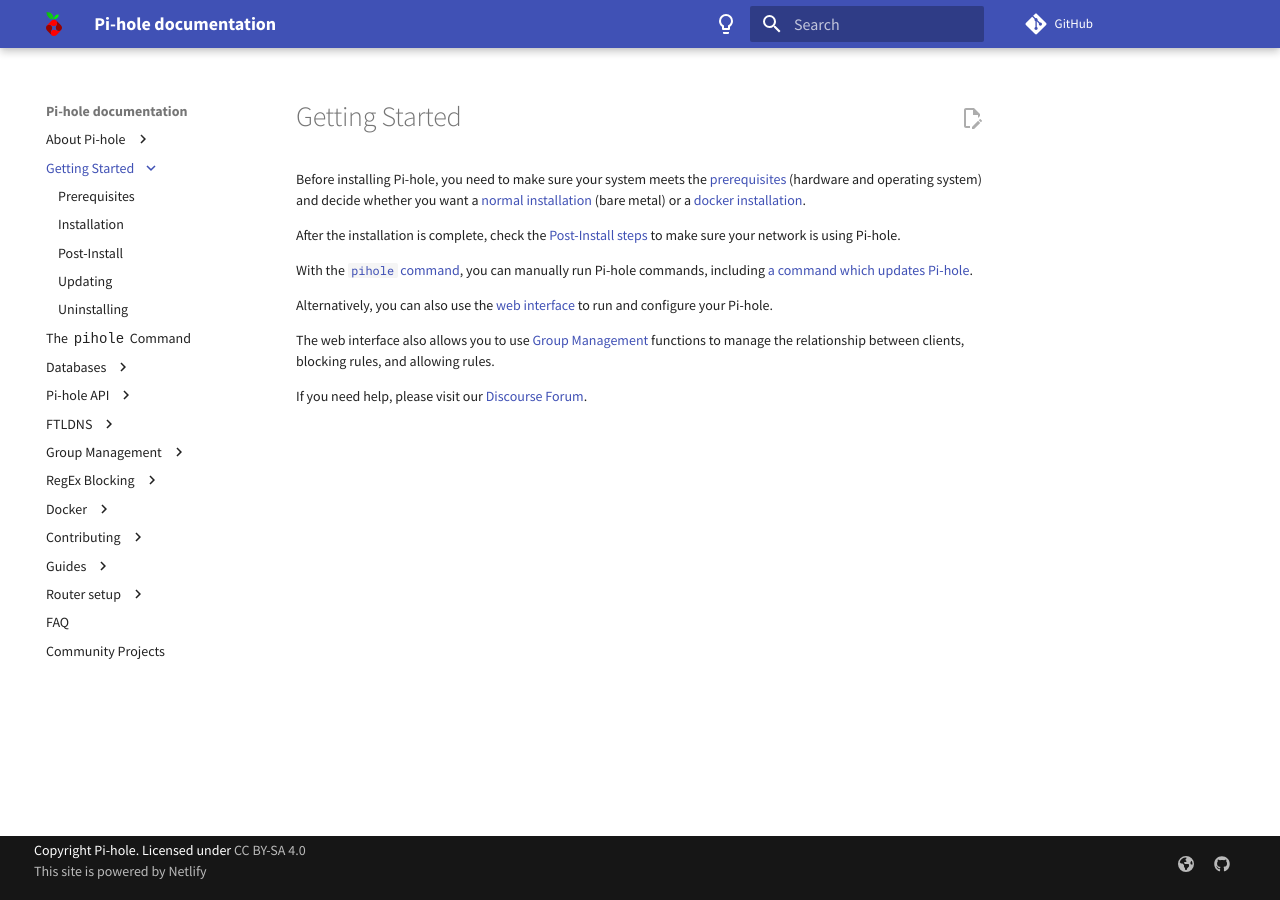
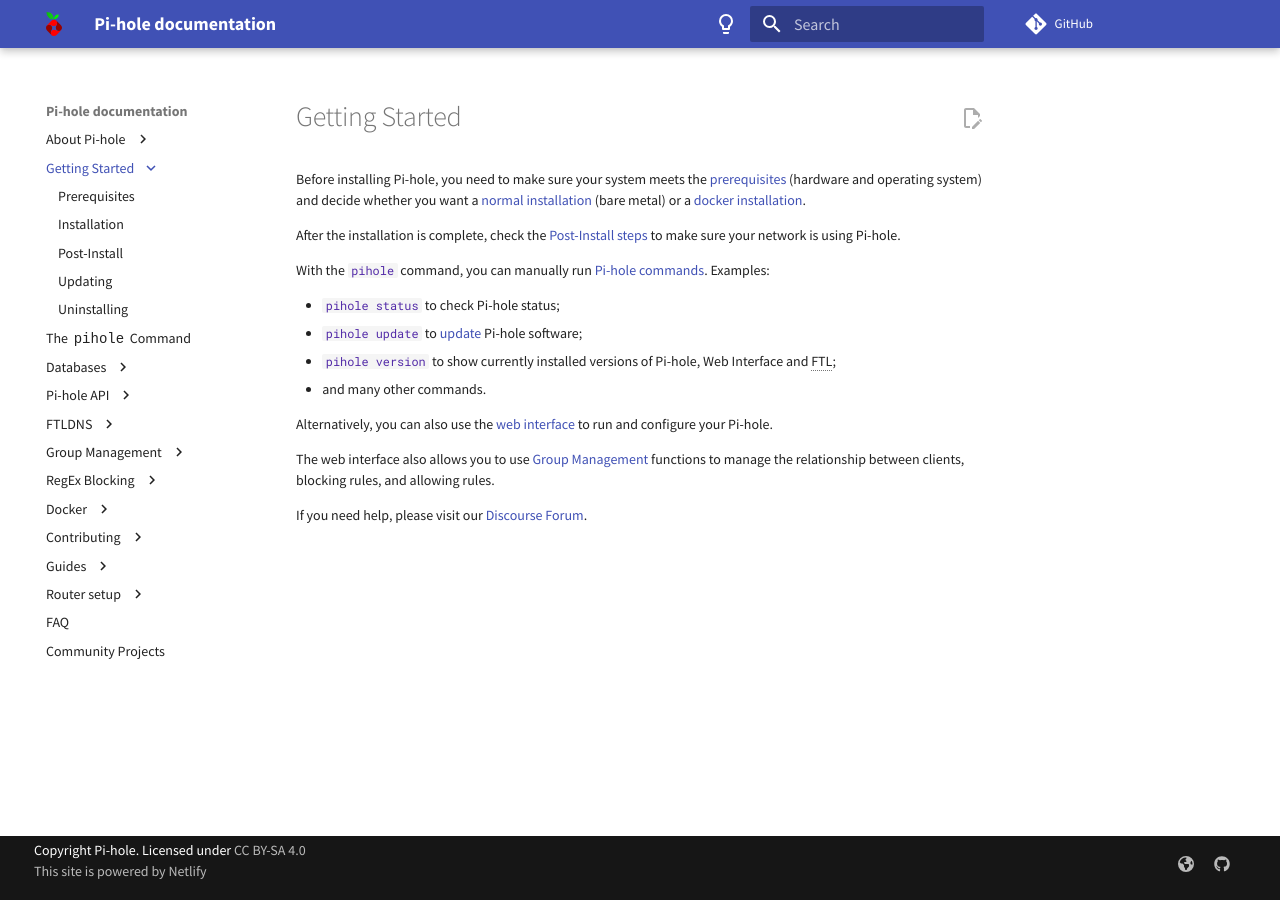
Before and after one commit to pi-hole/docs, an MkDocs documentation site: the page built from docs/main/index.md, in a window 1280 px wide. Built offline with MkDocs 1.6.1 and Material for MkDocs 9.7.7, drawn with Linux system fonts in a browser that asks for light colours; comment, search, counter and statistics services are not loaded.

Commit message:
Update docs/main/index.md
Co-authored-by: RD WebDesign <github@rdwebdesign.com.br>
Signed-off-by: John Karahalis <john@johnkarahalis.com>

```diff
--- a/docs/main/index.md
+++ b/docs/main/index.md
@@ -2,7 +2,12 @@
 
 After the installation is complete, check the [Post-Install steps](post-install.md) to make sure your network is using Pi-hole.
 
-With the [`pihole` command](pihole-command.md), you can manually run Pi-hole commands, including [a command which updates Pi-hole](update.md).
+With the `pihole` command, you can manually run [Pi-hole commands](pihole-command.md). Examples:
+
+- `pihole status` to check Pi-hole status;
+- `pihole update` to [update](update.md) Pi-hole software;
+- `pihole version` to show currently installed versions of Pi-hole, Web Interface and FTL;
+- and many other commands.
 
 Alternatively, you can also use the [web interface](https://github.com/pi-hole/web/) to run and configure your Pi-hole.
 
```
